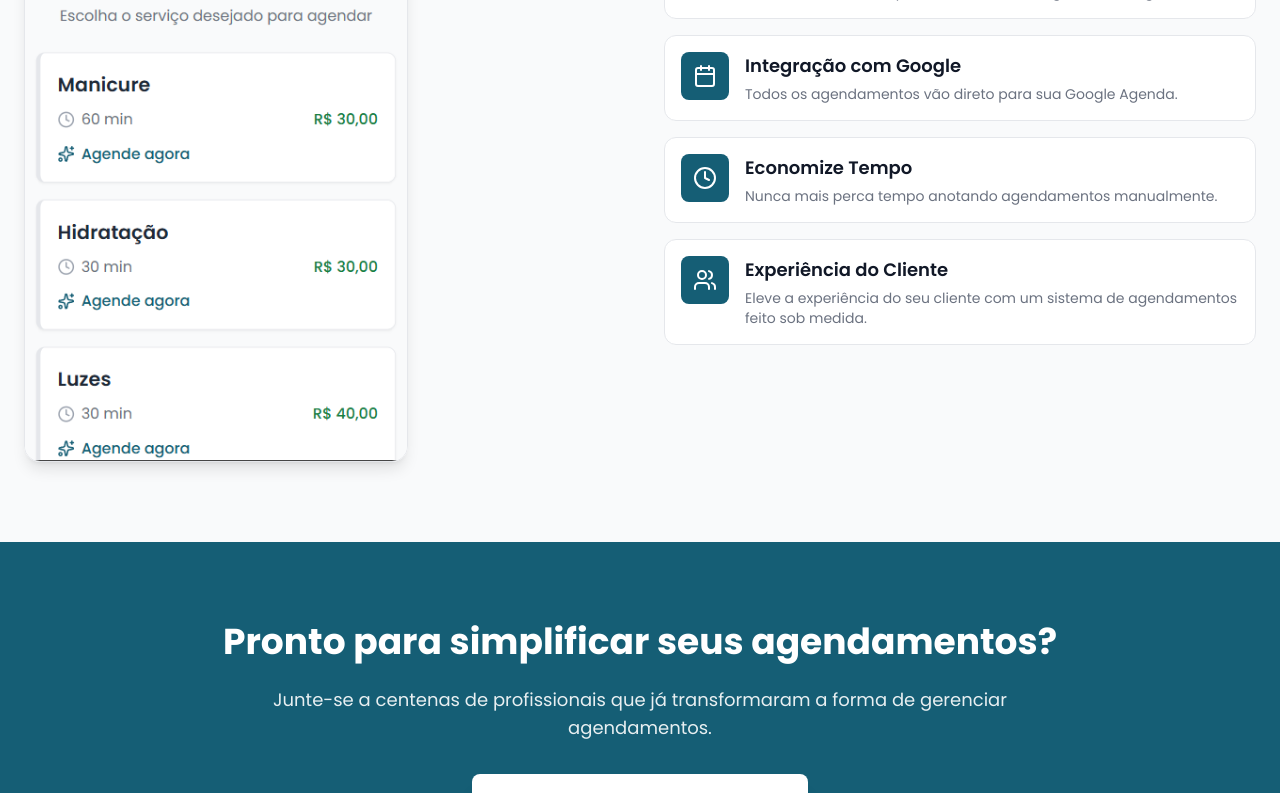
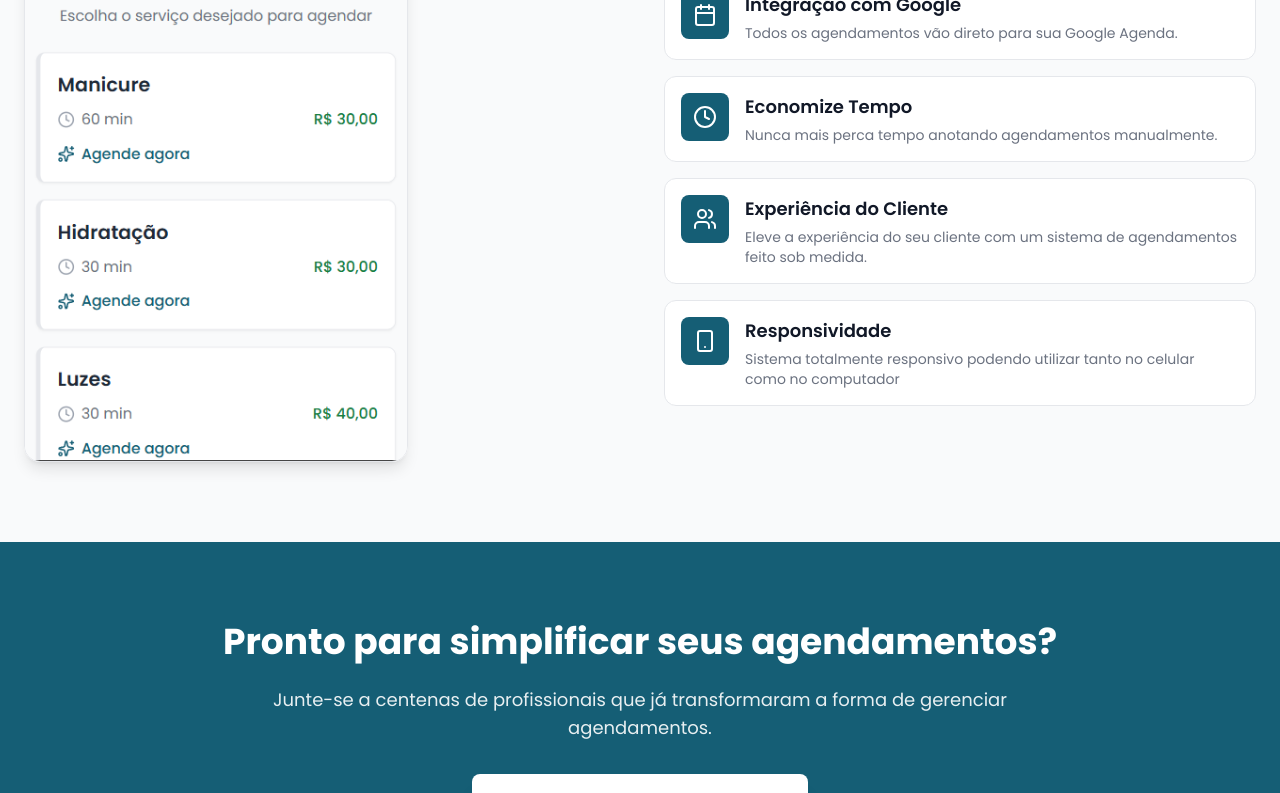
Before and after one commit to Raphahf6/agendador, a React (Vite) app: page / in a window 1280 px wide. Shown: the part 2597-3390 px from the top of the page. Built offline with nearby package versions, Linux system fonts and the light colour scheme.

Commit message:
add reponsividade menu

```diff
--- a/src/pages/LandingPage.jsx
+++ b/src/pages/LandingPage.jsx
@@ -1,6 +1,6 @@
 import React, { useEffect, useState } from 'react';
 import { Link } from 'react-router-dom';
-import { Calendar, Link2, Sparkles, Clock, Users, Zap, Check, ArrowRight, Phone, LogIn, Menu, X } from 'lucide-react';
+import { Calendar, Link2, Sparkles, Clock, Users, Zap, Check, ArrowRight, Phone, LogIn, Menu, X, Smartphone } from 'lucide-react';
 import { ImageWithFallback } from '@/ui/ImageWithFallback';
 import AOS from 'aos';
 import 'aos/dist/aos.css';
@@ -335,6 +335,7 @@ export function LandingPage() {
                   { icon: Calendar, title: 'Integração com Google', description: 'Todos os agendamentos vão direto para sua Google Agenda.' },
                   { icon: Clock, title: 'Economize Tempo', description: 'Nunca mais perca tempo anotando agendamentos manualmente.' },
                   { icon: Users, title: 'Experiência do Cliente', description: 'Eleve a experiência do seu cliente com um sistema de agendamentos feito sob medida.' },
+                   { icon: Smartphone, title: 'Responsividade', description: 'Sistema totalmente responsivo podendo utilizar tanto no celular como no computador' },
                 ].map((benefit, index) => (
                   <div key={index} className="flex gap-4 p-4 rounded-xl bg-white border border-gray-200 hover:bg-white transition-all hover:shadow-md">
                     <div className={`flex-shrink-0 w-12 h-12 rounded-lg ${CIANO_BG_CLASS} flex items-center justify-center text-white`}>
```
